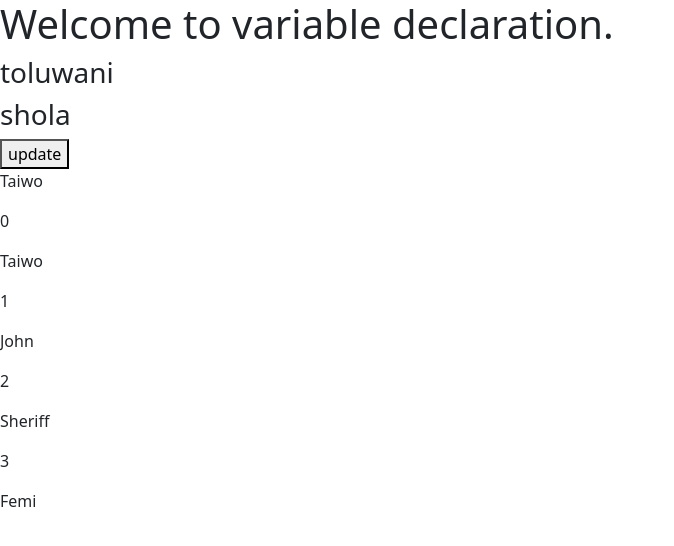
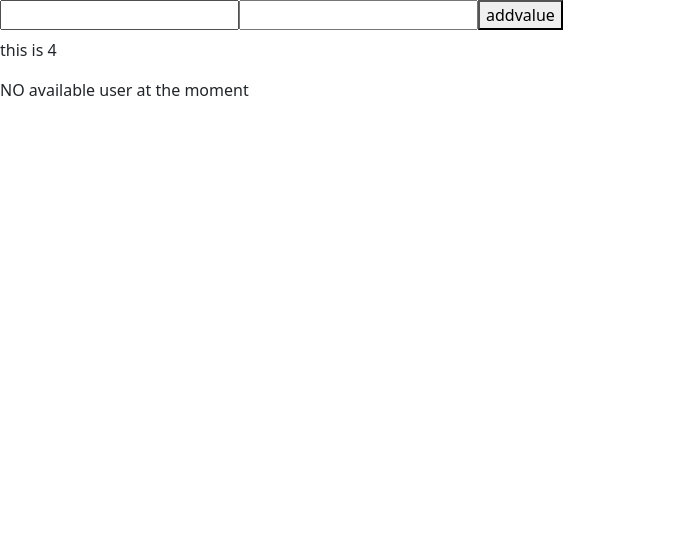
Before and after one commit to adekunleaishat1/reactaugust2026, a React (Vite) app: page / in a window 1280 px wide. Shown: the top 546 px of the page, without its empty margins (0-674 px from the left). Built offline with nearby package versions, Linux system fonts and the light colour scheme.

Commit message:
ternary operator

```diff
--- a/src/Landingpage.jsx
+++ b/src/Landingpage.jsx
@@ -1,6 +1,45 @@
+import { useState } from "react";
+
 function Landingpage() {
+   const [inputvalue , setinputvalue] = useState("")
+   const [inputvalue2 , setinputvalue2] = useState("")
+   const [allvalue , setallvalue] = useState([])
+
+  // TERNARY OPERATOR {"conditional statement " ? "true expression" : "false expression"}
+
+    const handleinputchange = (e) =>{
+       setinputvalue(e.target.value)
+
+    }
+    const Updatearray = () =>{
+        let inputdetail = {
+           email: inputvalue,
+           username: inputvalue2
+        }
+        console.log(inputdetail);
+
+        setallvalue([...allvalue, inputdetail])
+    }
+
     return <div>
+        <input type="text" onChange={handleinputchange} />
+        <input type="text" onChange={(e)=> setinputvalue2(e.target.value)} />
+        <button onClick={Updatearray}>addvalue</button>
+        <h3>{inputvalue}</h3>
         <p>this is {2 * 2}</p>
+
+        {allvalue.length == 0 ? "NO available user at the moment" :  allvalue.map((val,i)=>{
+            return (
+                <>
+                <div>
+                    <p>email :{val.email},</p>
+                    <p>{val.username}</p>
+                </div>
+                </>
+            )
+        })
+
+        }
     </div>
 }
 
--- a/src/main.jsx
+++ b/src/main.jsx
@@ -10,8 +10,8 @@ import Variables from './Variables'
 createRoot(document.getElementById('root')).render(
   <StrictMode>
  {/* <App/>
- <Home/>
-<Landingpage/> */}
-<Variables/>
+ <Home/> */}
+<Landingpage/>
+{/* <Variables/> */}
   </StrictMode>,
 )
```
